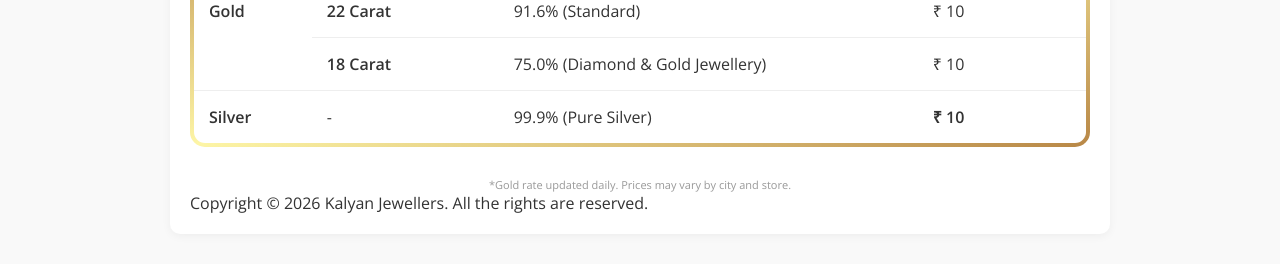
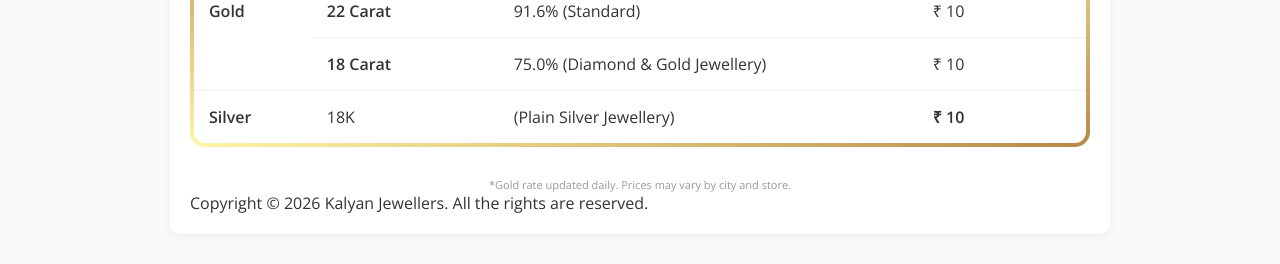
Before and after one commit to yashkrx/gold-rate-app, a Flask app: template templates/index.html in a window 1280 px wide. Shown: the part 574-838 px from the top of the page. Run offline with Flask 3, Linux system fonts and the light colour scheme; the template is opened without the code that fills it: most values are stand-ins (such as "Sample title", 1, 10 or a date in 2020).

```diff
--- a/templates/index.html
+++ b/templates/index.html
@@ -328,8 +328,8 @@
         <!-- SILVER -->
         <tr>
             <td><strong>Silver</strong></td>
-            <td>-</td>
-            <td>99.9% (Pure Silver)</td>
+            <td>18K</td>
+            <td> (Plain Silver Jewellery)</td>
             <td style="font-weight: bold;">₹ {{ data.silver_price }}</td>
         </tr>
     </tbody>
```
